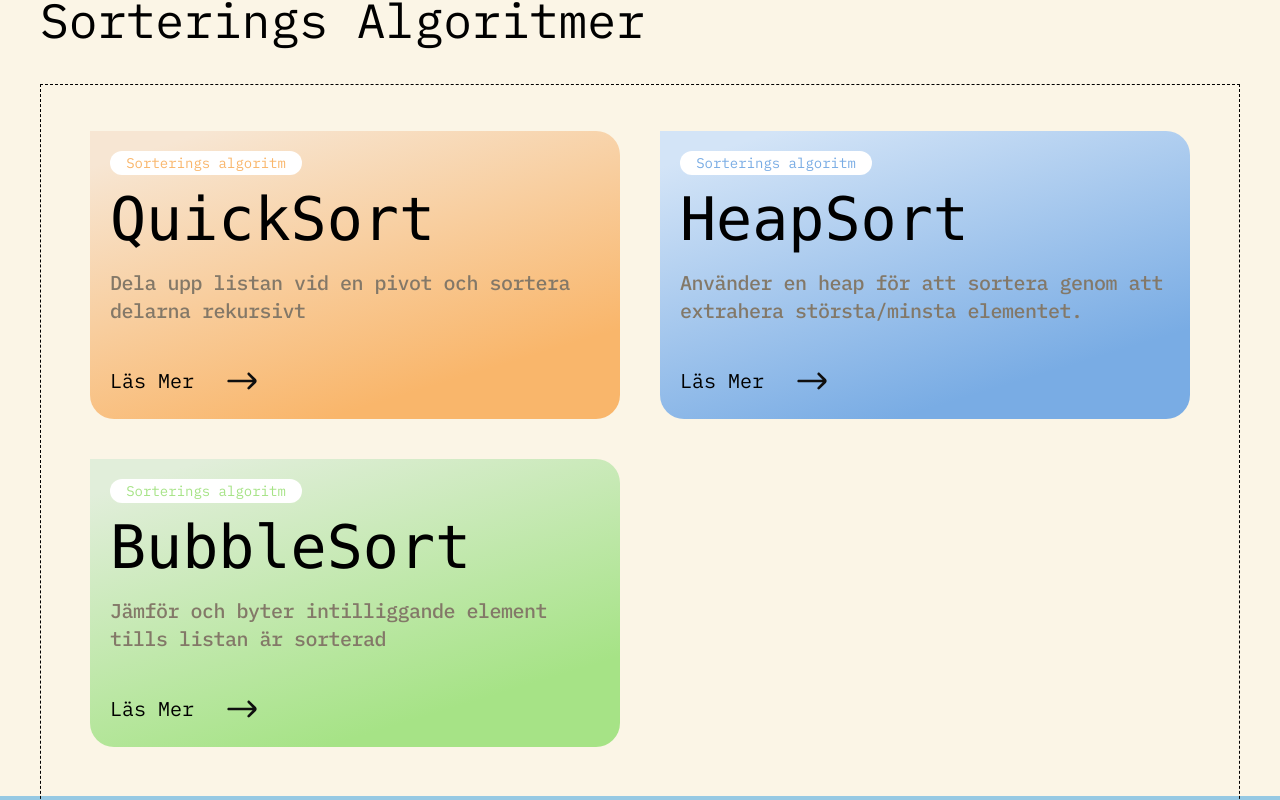
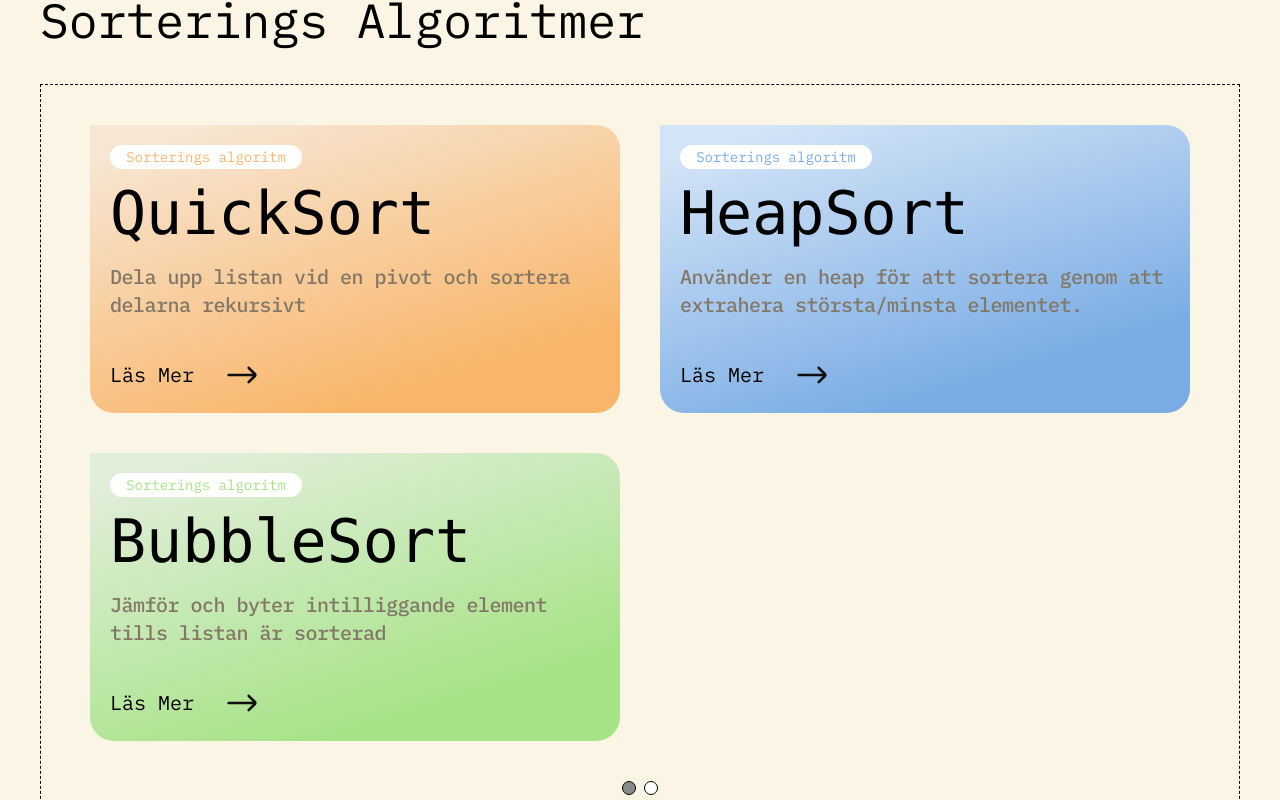
Before and after one commit to Emilaberg/datacentralen, a React (Vite) app: page /laroportal in a window 1280 px wide. Shown: the part 260-1060 px from the top of the page. Built offline with nearby package versions, Linux system fonts and the light colour scheme.

Commit message:
page dots created

```diff
--- a/src/Routing/routes/Laroportal.tsx
+++ b/src/Routing/routes/Laroportal.tsx
@@ -57,7 +57,7 @@ const dataStructures = [
 
 const Laroportal = () => {
   return (
-    <section className="h-screen mt-40 flex items-center flex-col gap-20">
+    <section className="h-full mt-40 flex items-center flex-col gap-20 mb-50">
       <section>
         <LaroContainer
           laroType="Sorterings Algoritmer"
--- a/src/components/Laroportal/LaroContainer.tsx
+++ b/src/components/Laroportal/LaroContainer.tsx
@@ -21,7 +21,8 @@ const LaroContainer: React.FC<LaroContainerProps> = ({
   return (
     <div>
       <h1 className="text-5xl mb-10">{laroType}</h1>
-      <div className="h-[750px] w-[1200px] border border-dashed border-black flex justify-center items-center pb-10">
+      <div className="h-[750px] w-[1200px] border border-dashed border-black ">
+        <div className="flex justify-center items-center mt-10 ">
           <div className="grid grid-cols-2  gap-10">
             {teachingCards.map((card, index) => (
               <div key={index} className="">
@@ -36,6 +37,11 @@ const LaroContainer: React.FC<LaroContainerProps> = ({
             ))}
           </div>
         </div>
+        <div className="flex items-end justify-center mt-10 gap-2">
+          <div className="h-3.5 w-3.5 bg-[#8A8A8A] border border-black rounded-full hover:cursor-pointer hover:border-2"></div>
+          <div className="h-3.5 w-3.5 bg-white border border-black rounded-full hover:cursor-pointer hover:border-2"></div>
+        </div>
+      </div>
     </div>
   );
 };
```
Lines whose indentation alone changed are shown as unchanged.
